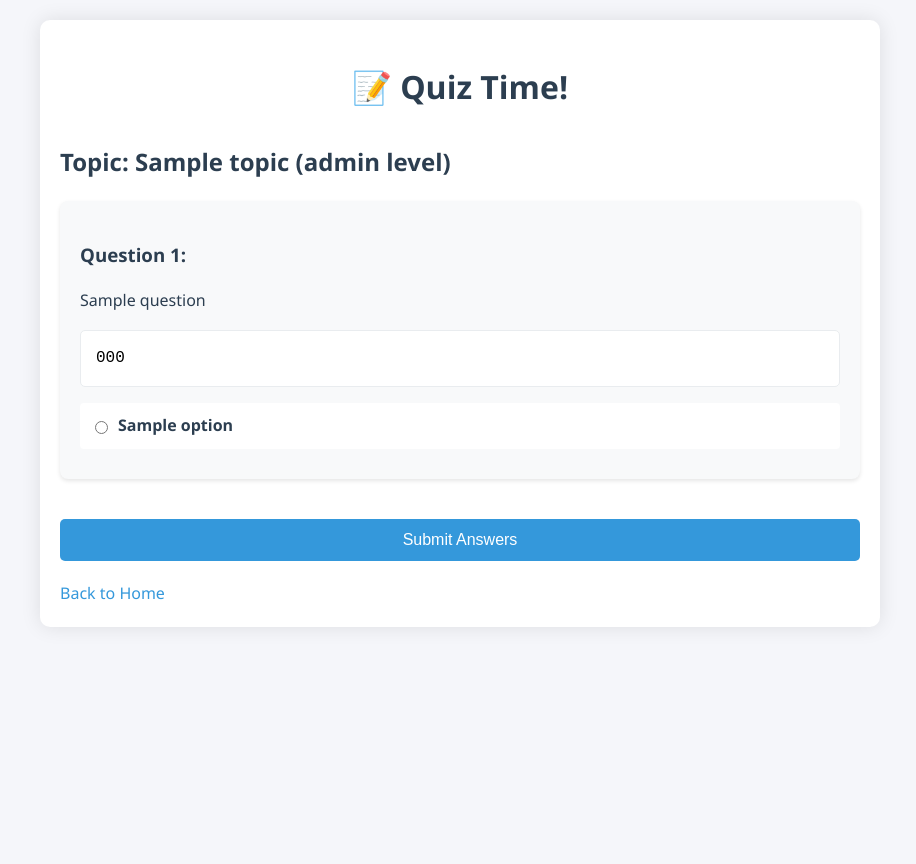
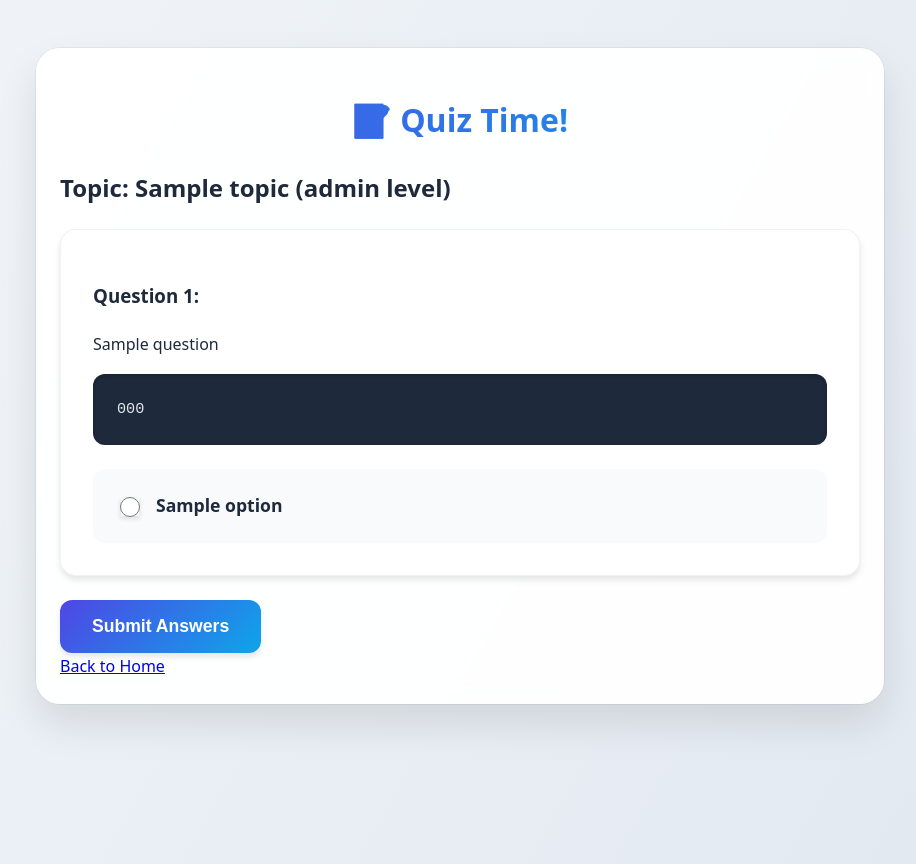
Before and after one commit to Deepak8260/AI-Quiz-Generator, a FastAPI app: template templates/quiz.html in a window 1280 px wide. Shown: the whole page, without its empty margins (180-1096 px from the left). Before the commit the page ends 800 px from the top, so only its background shows below. Run offline with FastAPI, Linux system fonts and the light colour scheme; the template is opened without the code that fills it: most values are stand-ins (such as "Sample title", 1, 10 or a date in 2020).

Commit message:
UI improved

```diff
--- a/static/styles.css
+++ b/static/styles.css
@@ -1,203 +1,314 @@
 :root {
-    --primary-color: #2c3e50;
-    --secondary-color: #3498db;
-    --background-color: #f5f6fa;
-    --text-color: #2c3e50;
+    --primary-color: #4f46e5;
+    --secondary-color: #0ea5e9;
+    --background-color: #f1f5f9;
+    --text-color: #1e293b;
+    --success: #22c55e;
+    --error: #ef4444;
+    --shadow: rgba(0, 0, 0, 0.1);
 }
 
 body {
-    font-family: 'Segoe UI', Tahoma, Geneva, Verdana, sans-serif;
-    background-color: var(--background-color);
+    font-family: system-ui, -apple-system, sans-serif;
+    background: linear-gradient(120deg, #f1f5f9, #e2e8f0);
     color: var(--text-color);
-    line-height: 1.6;
+    line-height: 1.7;
     margin: 0;
-    padding: 20px;
+    min-height: 100vh;
+    padding: 2rem;
 }
 
 .container {
     max-width: 800px;
-    margin: 0 auto;
-    padding: 20px;
+    margin: 1rem auto;
+    padding: 1.5rem;
+    background: rgba(255, 255, 255, 0.95);
+    border-radius: 24px;
+    box-shadow: 0 20px 40px var(--shadow),
+                0 0 0 1px rgba(0, 0, 0, 0.05);
+    backdrop-filter: blur(10px);
+}
+
+.question-block {
     background: white;
-    border-radius: 10px;
-    box-shadow: 0 0 20px rgba(0,0,0,0.1);
+    padding: 1.25rem;
+    margin-bottom: 1rem;
+    border-radius: 16px;
+    box-shadow: 0 4px 6px var(--shadow);
+    border: 1px solid rgba(0, 0, 0, 0.05);
+}
+
+.options {
+    gap: 0.75rem;
+    margin-top: 0.75rem;
+}
+
+.option {
+    padding: 0.75rem 1rem;
 }
 
 h1 {
+    font-size: 2rem;
+    margin-bottom: 1.25rem;
     text-align: center;
-    color: var(--primary-color);
-    margin-bottom: 30px;
+    margin-left: auto;
+    margin-right: auto;
+    width: 100%;
+    background: linear-gradient(to right, var(--primary-color), var(--secondary-color));
+    -webkit-background-clip: text;
+    -webkit-text-fill-color: transparent;
+}
+
+/* Topic heading style */
+.quiz-topic {
+    font-size: 1.1rem;
+    margin-bottom: 1.25rem;
+    color: var(--text-color);
+    text-align: center;
+    font-weight: 600;
+}
+
+/* Question text style */
+.question-text {
+    font-size: 1rem;
+    margin-bottom: 0.75rem;
 }
 
 .quiz-form {
     display: flex;
     flex-direction: column;
-    gap: 20px;
+    gap: 2rem;
+    max-width: 650px;
+    margin: 0 auto;
+    padding-bottom: 2rem;  /* Added padding to prevent overlap */
 }
 
 .form-group {
     display: flex;
     flex-direction: column;
-    gap: 8px;
+    gap: 0.75rem;
+    margin-bottom: 1rem;  /* Added margin for better spacing */
+}
+
+.generate-btn {
+    margin-top: 1.5rem;  /* Increased top margin */
+    width: fit-content;  /* Ensure button width matches content */
+    align-self: flex-start;  /* Align button to the left */
+    padding: 1rem 2.5rem;  /* Slightly wider padding */
+}
+
+/* Ensure proper spacing for the last form group */
+.form-group:last-of-type {
+    margin-bottom: 1.5rem;
 }
 
 label {
     font-weight: 600;
-    color: var(--primary-color);
+    color: var(--text-color);
+    font-size: 1.1rem;
+    transform: translateX(0);
+    transition: transform 0.3s ease;
 }
 
 input, select {
-    padding: 10px;
-    border: 2px solid #ddd;
-    border-radius: 5px;
-    font-size: 16px;
+    padding: 1rem 1.25rem;
+    border: 2px solid #e2e8f0;
+    border-radius: 12px;
+    font-size: 1rem;
+    transition: all 0.3s ease;
+    background: white;
+    box-shadow: 0 2px 4px var(--shadow);
 }
 
-.generate-btn, .submit-btn {
-    background-color: var(--secondary-color);
-    color: white;
-    padding: 12px 24px;
-    border: none;
-    border-radius: 5px;
-    cursor: pointer;
-    font-size: 16px;
-    transition: background-color 0.3s;
+input:focus, select:focus {
+    border-color: var(--primary-color);
+    box-shadow: 0 0 0 3px rgba(79, 70, 229, 0.1);
+    outline: none;
+    transform: translateY(-2px);
 }
 
-.generate-btn:hover, .submit-btn:hover {
-    background-color: #2980b9;
+.generate-btn, .submit-btn, .btn {
+    background: linear-gradient(135deg, var(--primary-color), var(--secondary-color));
+    color: white;
+    padding: 1rem 2rem;
+    border: none;
+    border-radius: 12px;
+    font-size: 1.1rem;
+    font-weight: 600;
+    cursor: pointer;
+    transition: all 0.3s ease;
+    box-shadow: 0 4px 6px var(--shadow);
+}
+
+.generate-btn:hover, .submit-btn:hover, .btn:hover {
+    transform: translateY(-2px);
+    box-shadow: 0 8px 15px var(--shadow);
 }
 
 .question-block {
-    background: #f8f9fa;
-    padding: 20px;
-    margin-bottom: 20px;
-    border-radius: 8px;
-    box-shadow: 0 2px 4px rgba(0,0,0,0.1);
+    background: white;
+    padding: 2rem;
+    margin-bottom: 1.5rem;
+    border-radius: 16px;
+    box-shadow: 0 4px 6px var(--shadow);
+    border: 1px solid rgba(0, 0, 0, 0.05);
+    transition: all 0.3s ease;
+}
+
+.question-block:hover {
+    transform: translateY(-3px);
+    box-shadow: 0 12px 20px var(--shadow);
 }
 
 .options {
-    margin-top: 15px;
+    display: grid;
+    gap: 1rem;
+    margin-top: 1.5rem;
 }
 
 .option {
+    background: #f8fafc;
+    padding: 1.25rem;
+    border-radius: 12px;
+    cursor: pointer;
+    transition: all 0.2s ease;
+    border: 2px solid transparent;
     display: flex;
     align-items: center;
-    margin: 10px 0;
-    padding: 10px;
-    background: white;
-    border-radius: 4px;
+    position: relative;
+    user-select: none;
 }
 
 .option input[type="radio"] {
-    margin-right: 10px;
+    margin-right: 1rem;
+    width: 20px;
+    height: 20px;
+    cursor: pointer;
 }
 
 .option label {
     cursor: pointer;
+    flex: 1;
+    margin: 0;
+    padding: 0;
+}
+
+/* Style for selected state */
+.option.selected,
+.option:has(input[type="radio"]:checked) {
+    background: rgba(79, 70, 229, 0.1);
+    border-color: var(--primary-color);
+}
+
+/* Hover effect */
+.option:hover {
+    background: rgba(79, 70, 229, 0.05);
+    border-color: var(--primary-color);
+    transform: translateX(5px);
+}
+
+/* Make the radio input easier to click */
+.option input[type="radio"] {
+    cursor: pointer;
+    accent-color: var(--primary-color);
+}
+
+.option:hover {
+    background: rgba(79, 70, 229, 0.05);
+    border-color: var(--primary-color);
+    transform: translateX(5px);
+}
+
+.option.selected {
+    background: rgba(79, 70, 229, 0.1);
+    border-color: var(--primary-color);
 }
 
 pre {
-    background-color: #ffffff;
-    color: #000000;
-    padding: 15px;
-    border-radius: 5px;
+    background: #1e293b;
+    color: #e2e8f0;
+    padding: 1.5rem;
+    border-radius: 12px;
     overflow-x: auto;
-    border: 1px solid #e9ecef;
-    margin: 1rem 0;
-    font-family: 'Courier New', Courier, monospace;
+    font-size: 0.95rem;
+    line-height: 1.5;
+    box-shadow: inset 0 2px 4px rgba(0, 0, 0, 0.2);
 }
 
 code {
-    font-family: 'Courier New', Courier, monospace;
-    color: #000000;
-    background: none;
-}
-
-.submit-btn {
-    margin-top: 20px;
-    width: 100%;
-    padding: 12px;
-}
-
-.back-btn {
-    display: inline-block;
-    margin-top: 20px;
-    color: var(--secondary-color);
-    text-decoration: none;
-}
-
-.back-btn:hover {
-    text-decoration: underline;
+    color: #e2e8f0;
 }
 
 .results-section {
-    margin-top: 2rem;
-    padding: 2rem;
-    background-color: #f8f9fa;
-    border-radius: 8px;
-    box-shadow: 0 2px 4px rgba(0,0,0,0.1);
+    background: white;
+    padding: 2.5rem;
+    border-radius: 16px;
+    box-shadow: 0 4px 6px var(--shadow);
 }
 
 .result-item {
+    padding: 1.5rem;
     margin-bottom: 1.5rem;
-    padding: 1rem;
-    border-radius: 6px;
-    background-color: white;
+    border-radius: 12px;
+    background: white;
+    box-shadow: 0 2px 4px var(--shadow);
+    transition: transform 0.3s ease;
 }
 
 .result-item.correct {
-    border-left: 4px solid #28a745;
+    border-left: 4px solid var(--success);
+    background: rgba(34, 197, 94, 0.05);
 }
 
 .result-item.incorrect {
-    border-left: 4px solid #dc3545;
+    border-left: 4px solid var(--error);
+    background: rgba(239, 68, 68, 0.05);
 }
 
 #score-display {
     text-align: center;
-    margin-bottom: 2rem;
-    font-size: 1.5rem;
-    color: #333;
+    font-size: 2.5rem;
+    font-weight: 800;
+    color: var(--primary-color);
+    margin: 2rem 0;
+    padding: 2rem;
+    background: linear-gradient(135deg, rgba(79, 70, 229, 0.1), rgba(14, 165, 233, 0.1));
+    border-radius: 16px;
 }
 
 .score-summary {
+    background: linear-gradient(135deg, var(--primary-color), var(--secondary-color));
+    color: white;
+    padding: 2rem;
+    border-radius: 16px;
+    font-size: 1.25rem;
     text-align: center;
-    margin: 2rem 0;
-    padding: 1rem;
-    background-color: #f0f8ff;
-    border-radius: 8px;
-    font-size: 1.2rem;
-}
-
-.answers-review {
-    margin-top: 2rem;
-}
-
-.answers-review h3 {
-    text-align: center;
-    margin-bottom: 1.5rem;
-    color: var(--primary-color);
+    box-shadow: 0 8px 16px var(--shadow);
 }
 
 .action-buttons {
     display: flex;
     justify-content: center;
-    gap: 1rem;
-    margin-top: 2rem;
+    gap: 1.5rem;
+    margin-top: 3rem;
 }
 
-.btn {
-    display: inline-block;
-    padding: 0.8rem 1.5rem;
-    background-color: var(--secondary-color);
-    color: white;
-    text-decoration: none;
-    border-radius: 5px;
-    font-weight: 600;
-    transition: background-color 0.3s;
+@media (max-width: 768px) {
+    body {
+        padding: 1rem;
+    }
+
+    .container {
+        margin: 1rem;
+        padding: 1.5rem;
+    }
+
+    h1 {
+        font-size: 2rem;
+    }
+
+    .action-buttons {
+        flex-direction: column;
+        gap: 1rem;
+    }
 }
-
-.btn:hover {
-    background-color: #2980b9;
-}
--- a/templates/index.html
+++ b/templates/index.html
@@ -5,6 +5,7 @@
     <meta name="viewport" content="width=device-width, initial-scale=1.0">
     <title>AI Quiz Generator</title>
     <link rel="stylesheet" href="{{ url_for('static', path='/styles.css') }}">
+
 </head>
 <body>
     <div class="container">
```
